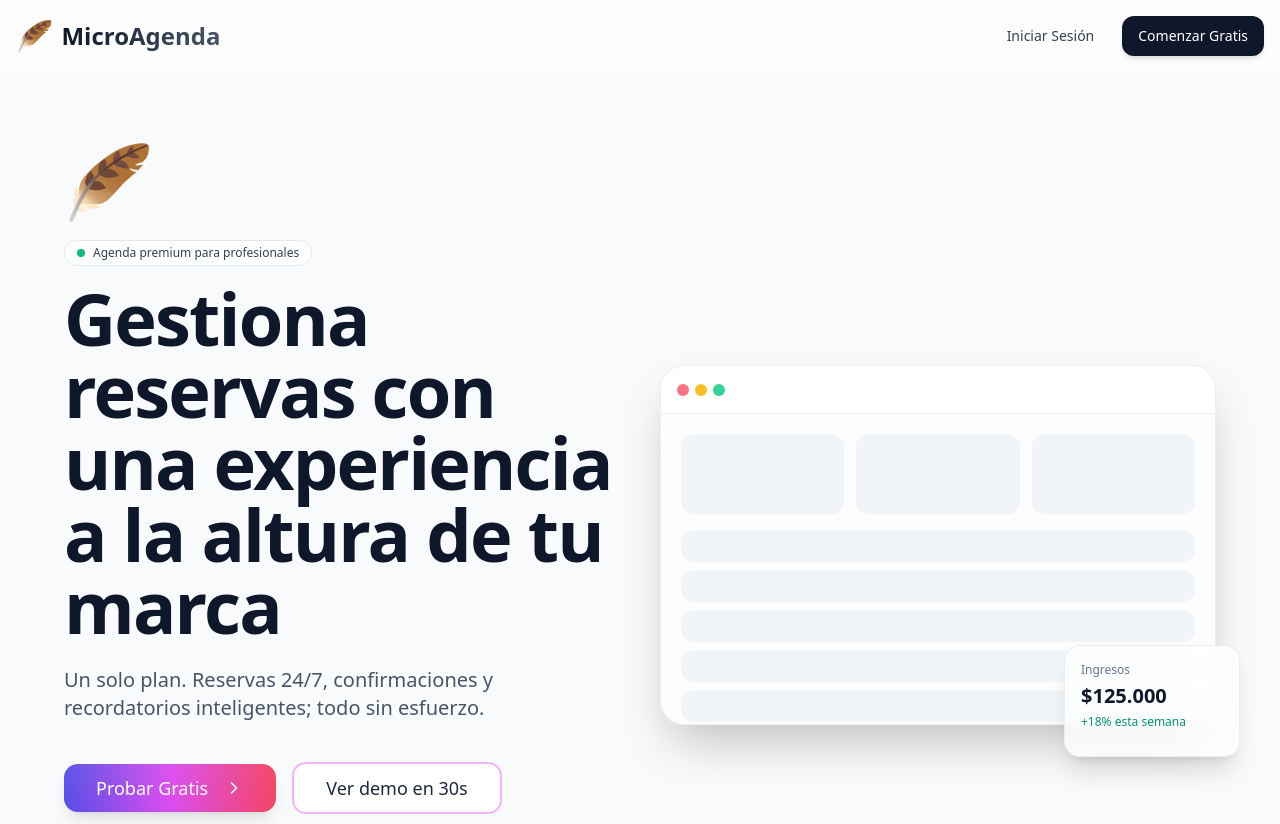
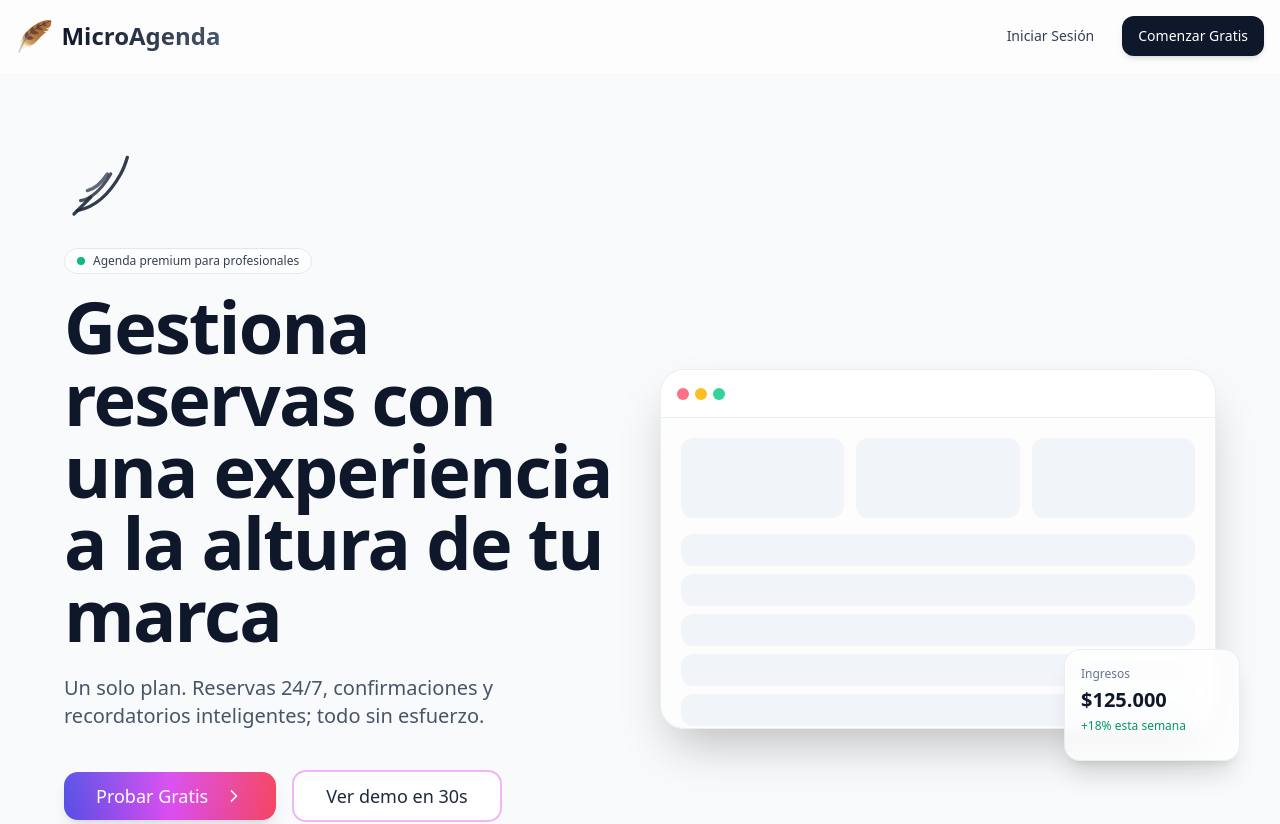
Before and after one commit to marcelocoliqueo/microagenda.cl, a Next.js app: page / in a window 1280 px wide. Shown: the top 824 px of the page. Built offline with nearby package versions, Linux system fonts and the light colour scheme.

Commit message:
Hero balance iOS: reemplazo emoji por SVG fijo, spotlight center 45%

```diff
--- a/app/page.tsx
+++ b/app/page.tsx
@@ -81,6 +81,24 @@ function LogoPlaceholder({ className }: { className?: string }) {
   );
 }
 
+function FeatherLogoSVG({ className }: { className?: string }) {
+  return (
+    <svg
+      viewBox="0 0 48 48"
+      xmlns="http://www.w3.org/2000/svg"
+      className={className}
+      aria-hidden="true"
+    >
+      <g fill="none" stroke="currentColor" strokeWidth="2" strokeLinecap="round" strokeLinejoin="round">
+        <path d="M8 40c10-2 18.5-8.5 26-22 1.8-3.2 3-6.6 4-10" opacity="0.9" />
+        <path d="M10 34c6-1 12-6 18-16" opacity="0.8" />
+        <path d="M14 28c4-1 8-4 12-10" opacity="0.7" />
+        <path d="M6 42l10-10" opacity="0.9" />
+      </g>
+    </svg>
+  );
+}
+
 function HeroPremium() {
   const [mouse, setMouse] = useState({ x: 0, y: 0 });
   const [dims, setDims] = useState({ w: 0, h: 0 });
@@ -106,7 +124,7 @@ function HeroPremium() {
   const staticAlpha = !pointerFine ? 0.06 : reduceMotion ? 0.04 : 0.08;
   const spotlightBg = enableParallax
     ? `radial-gradient(600px circle at ${mouse.x}px ${mouse.y}px, rgba(2,6,23,0.12), transparent 40%)`
-    : `radial-gradient(600px circle at 50% 30%, rgba(2,6,23,${staticAlpha}), transparent 40%)`;
+    : `radial-gradient(600px circle at 50% 45%, rgba(2,6,23,${staticAlpha}), transparent 40%)`;
 
   return (
     <section
@@ -153,7 +171,7 @@ function HeroPremium() {
             {/* Left: copy */}
             <div className="text-center md:text-left">
               <div className="flex justify-center md:justify-start mb-6">
-                <div className="text-6xl md:text-7xl">🪶</div>
+                <FeatherLogoSVG className="h-16 w-16 md:h-20 md:w-20 text-slate-800" />
               </div>
 
               {/* eyebrow badge */}
```
